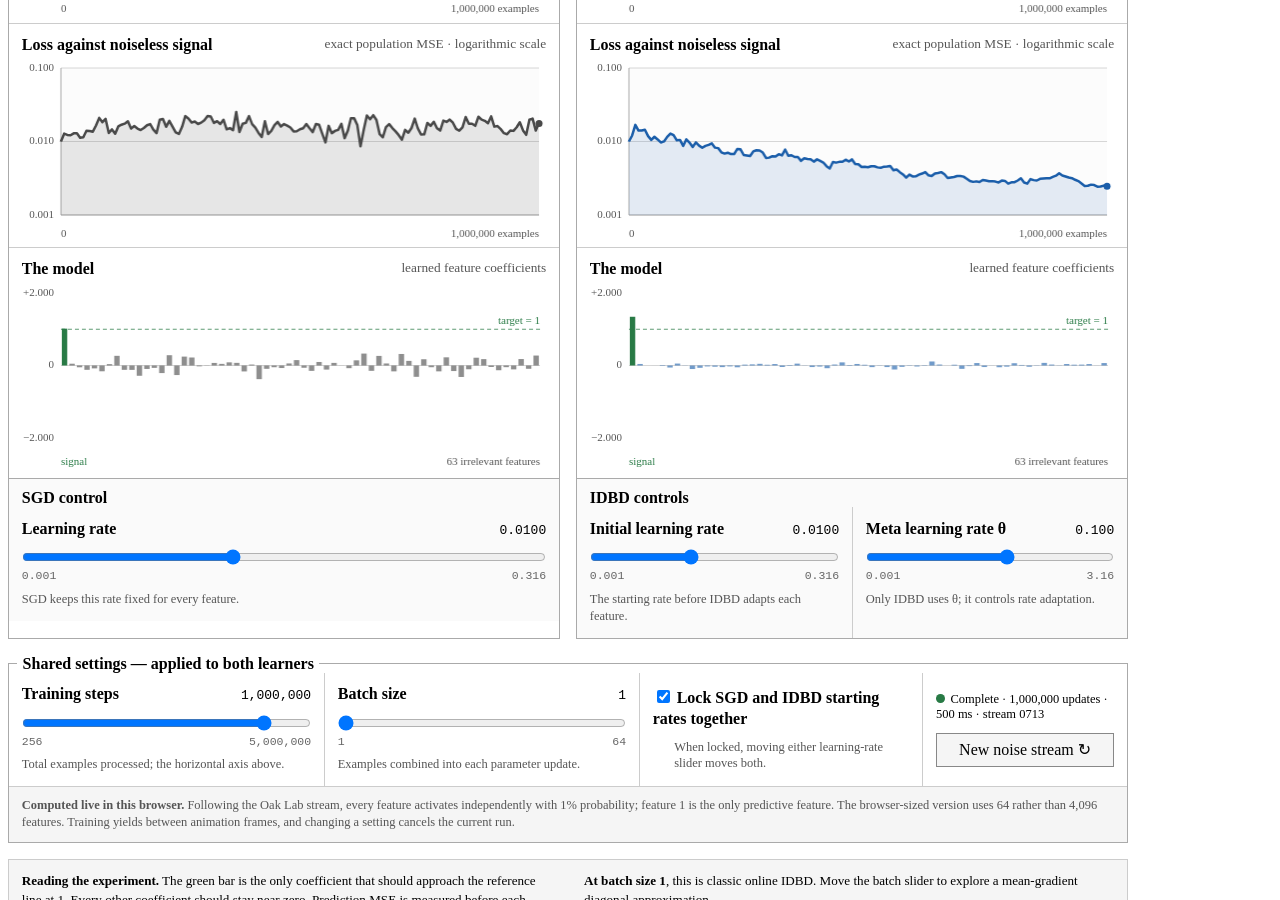
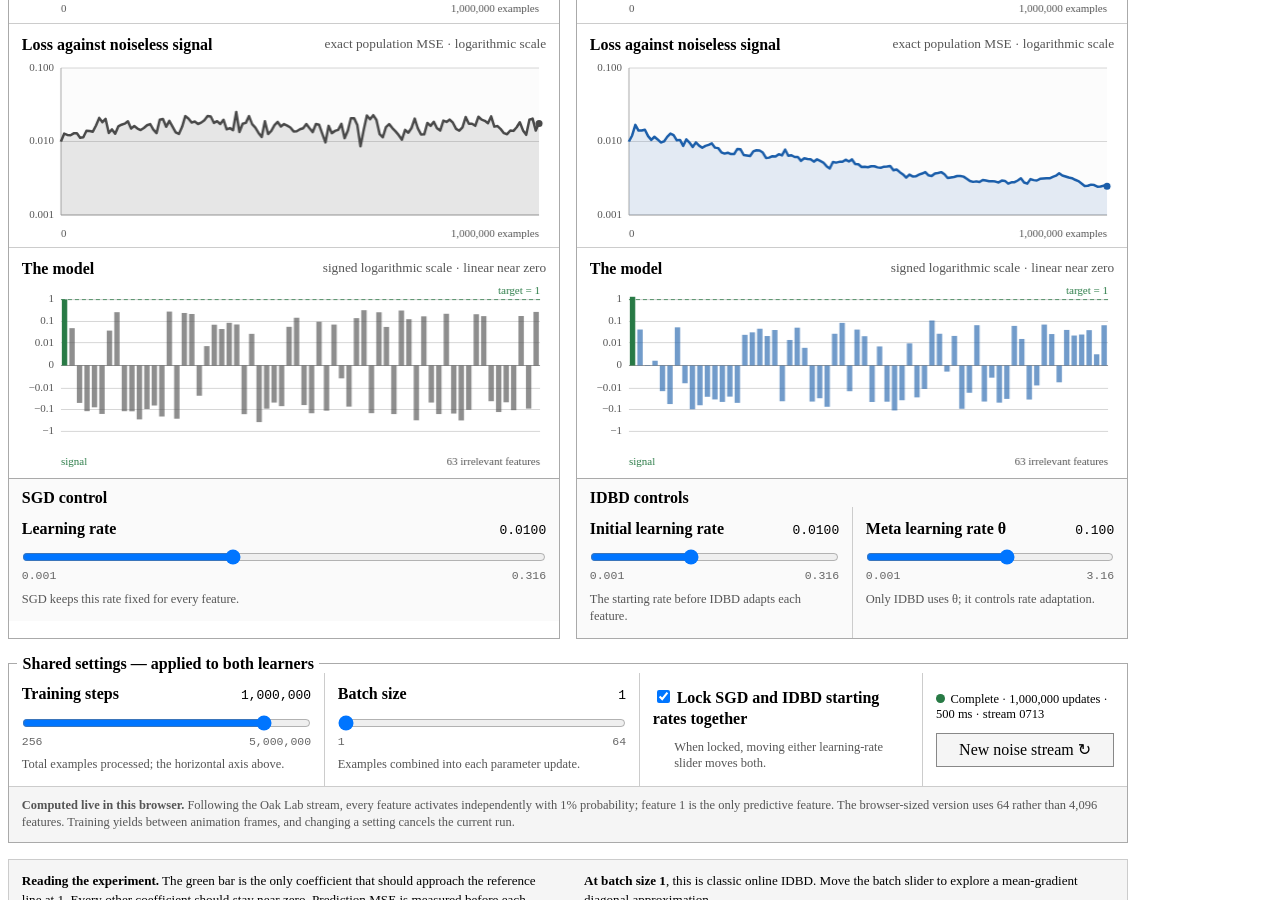
Before and after one commit to AlexChaloner/alexchaloner.github.io, a Jekyll site: the page built from idbd-experiments.html, in a window 1280 px wide and 900 px high, scrolled down 919 px. Built offline with Jekyll 4.4.1, drawn with Linux system fonts in a browser that asks for light colours; some of the changed lines change nothing that is shown.

Commit message:
Use symmetric log scale for model weights

```diff
--- a/assets/idbd-demo.js
+++ b/assets/idbd-demo.js
@@ -6,6 +6,7 @@
   const GAUSSIAN_VARIANCE = 5;
   const GAUSSIAN_STANDARD_DEVIATION = Math.sqrt(GAUSSIAN_VARIANCE);
   const SPARSE_NOISE_PROBABILITY = 0.01;
+  const WEIGHT_LINEAR_THRESHOLD = 0.001;
   const LOG_ONE_MINUS_FEATURE_PROBABILITY = Math.log(1 - FEATURE_PROBABILITY);
   const STEP_OPTIONS = [
     256, 512, 1024, 2048, 4096, 8192, 16384, 32768,
@@ -99,6 +100,10 @@
 
   function clamp(value, minimum, maximum) {
     return Math.min(maximum, Math.max(minimum, value));
+  }
+
+  function symmetricLog(value) {
+    return Math.sign(value) * Math.log10(1 + Math.abs(value) / WEIGHT_LINEAR_THRESHOLD);
   }
 
   function noiselessSignalMse(weights) {
@@ -368,25 +373,43 @@
     const margins = { top: 11, right: 9, bottom: 34, left: 42 };
     const plotWidth = width - margins.left - margins.right;
     const plotHeight = height - margins.top - margins.bottom;
-    const extent = Math.max(0.1, sharedExtent);
+    const extent = Math.max(1, sharedExtent);
+    const transformedExtent = symmetricLog(extent);
     const zeroY = margins.top + plotHeight / 2;
     const barStep = plotWidth / FEATURE_COUNT;
 
+    function weightY(value) {
+      return zeroY - symmetricLog(clamp(value, -extent, extent)) /
+        transformedExtent * (plotHeight / 2);
+    }
+
+    const ticks = [0];
+    const largestExponent = Math.ceil(Math.log10(extent));
+    for (let exponent = -2; exponent <= largestExponent; exponent += 1) {
+      const magnitude = Math.pow(10, exponent);
+      if (magnitude <= extent * 1.000001) {
+        ticks.push(-magnitude, magnitude);
+      }
+    }
+    ticks.sort(function (first, second) { return first - second; });
+
     context.font = "11px serif";
-    context.strokeStyle = COLORS.grid;
-    context.beginPath();
-    context.moveTo(margins.left, zeroY);
-    context.lineTo(width - margins.right, zeroY);
-    context.stroke();
-    context.fillStyle = COLORS.muted;
-    context.textAlign = "right";
-    context.textBaseline = "middle";
-    context.fillText("+" + formatScore(extent), margins.left - 7, margins.top);
-    context.fillText("0", margins.left - 7, zeroY);
-    context.fillText("−" + formatScore(extent), margins.left - 7, margins.top + plotHeight);
+    ticks.forEach(function (tick) {
+      const y = weightY(tick);
+      context.strokeStyle = tick === 0 ? COLORS.noise : COLORS.grid;
+      context.beginPath();
+      context.moveTo(margins.left, y);
+      context.lineTo(width - margins.right, y);
+      context.stroke();
+      context.fillStyle = COLORS.muted;
+      context.textAlign = "right";
+      context.textBaseline = "middle";
+      const label = tick < 0 ? "−" + String(Math.abs(tick)) : String(tick);
+      context.fillText(label, margins.left - 7, y);
+    });
 
     if (extent >= 1) {
-      const referenceY = zeroY - (plotHeight / 2) / extent;
+      const referenceY = weightY(1);
       context.save();
       context.setLineDash([4, 3]);
       context.strokeStyle = COLORS.signal;
@@ -403,9 +426,10 @@
 
     for (let index = 0; index < weights.length; index += 1) {
       const value = clamp(weights[index], -extent, extent);
-      const valueHeight = Math.abs(value) / extent * (plotHeight / 2);
+      const valueY = weightY(value);
+      const valueHeight = Math.abs(valueY - zeroY);
       const x = margins.left + index * barStep + Math.max(0.5, barStep * 0.12);
-      const y = value >= 0 ? zeroY - valueHeight : zeroY;
+      const y = Math.min(valueY, zeroY);
       context.fillStyle = index === 0 ? COLORS.signal : color;
       context.globalAlpha = index === 0 ? 1 : 0.62;
       context.fillRect(x, y, Math.max(1, barStep * 0.72), valueHeight);
--- a/idbd-experiments.html
+++ b/idbd-experiments.html
@@ -70,8 +70,8 @@ title: "Learning the learning rate"
         </figure>
 
         <figure class="chart-block model-chart">
-          <figcaption><span>The model</span><small>learned feature coefficients</small></figcaption>
-          <canvas id="sgd-weights-chart" role="img" aria-label="SGD learned model coefficients"></canvas>
+          <figcaption><span>The model</span><small>signed logarithmic scale · linear near zero</small></figcaption>
+          <canvas id="sgd-weights-chart" role="img" aria-label="SGD learned model coefficients on a signed logarithmic scale"></canvas>
         </figure>
 
         <div class="method-controls" aria-label="SGD controls">
@@ -119,8 +119,8 @@ title: "Learning the learning rate"
         </figure>
 
         <figure class="chart-block model-chart">
-          <figcaption><span>The model</span><small>learned feature coefficients</small></figcaption>
-          <canvas id="idbd-weights-chart" role="img" aria-label="IDBD learned model coefficients"></canvas>
+          <figcaption><span>The model</span><small>signed logarithmic scale · linear near zero</small></figcaption>
+          <canvas id="idbd-weights-chart" role="img" aria-label="IDBD learned model coefficients on a signed logarithmic scale"></canvas>
         </figure>
 
         <div class="method-controls idbd-method-controls" aria-label="IDBD controls">
```
